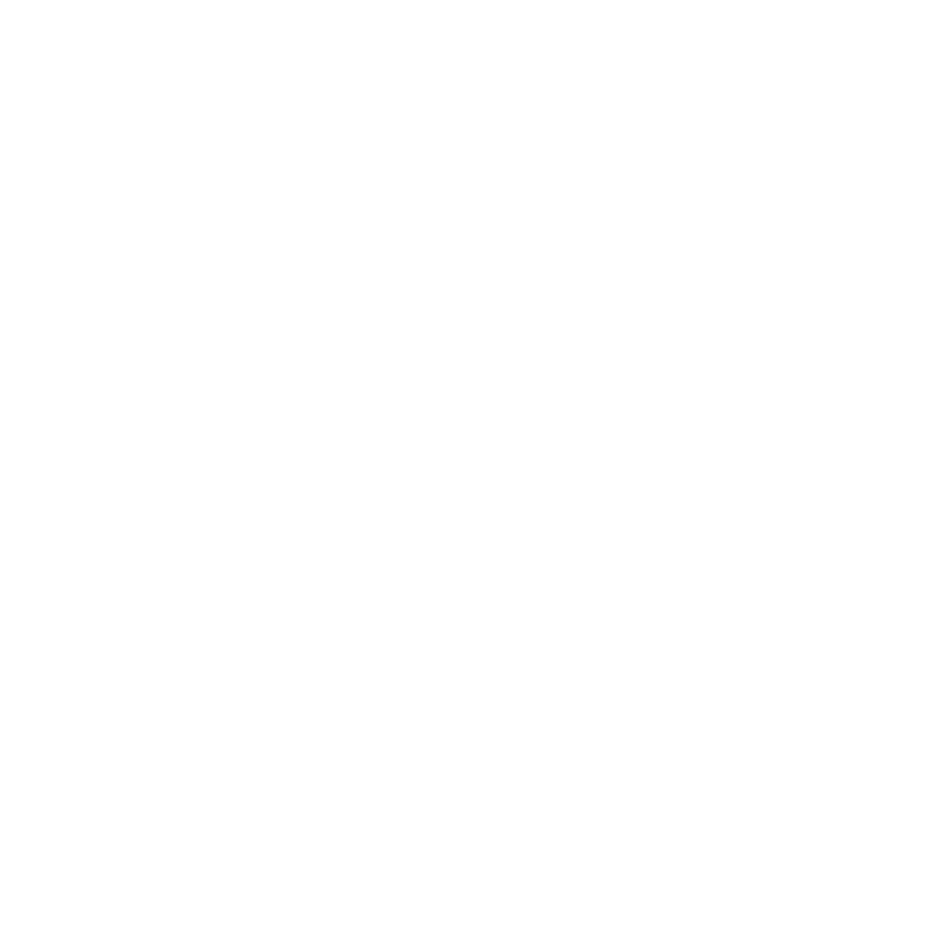
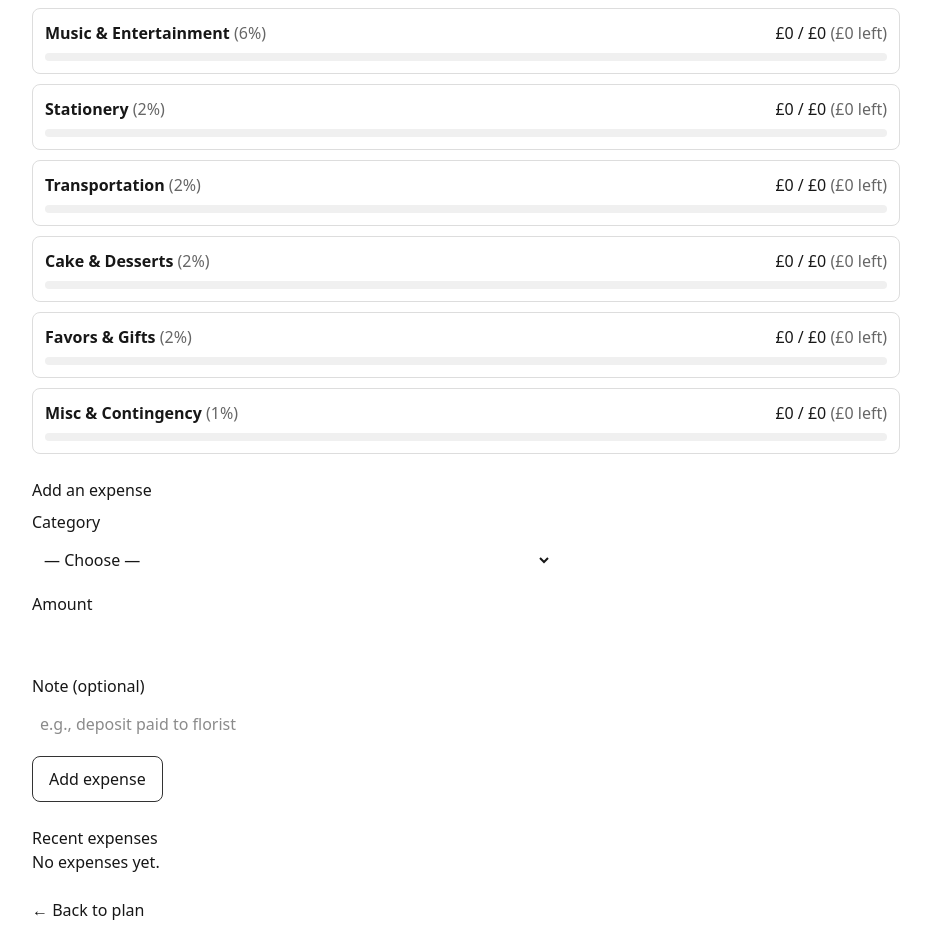
Before and after one commit to fffffFFFFF-fff/wedding-checklist, a Next.js app: page /budget in a window 1280 px wide. Before the commit this address had no page. Shown: the part 524-1452 px from the top of the page, without its empty margins (174-1105 px from the left). Before the commit the page ends 800 px from the top, so only its background shows below. Built offline with nearby package versions, Linux system fonts and the light colour scheme.

Commit message:
Create page.tsx

```diff
--- /dev/null
+++ b/app/budget/page.tsx
@@ -0,0 +1,284 @@
+"use client";
+
+import { useEffect, useMemo, useState } from "react";
+
+type Seed = {
+  schema: {
+    budget_defaults_percent: Record<string, number>;
+  };
+};
+
+type Expense = {
+  id: string;
+  category: string;
+  amount: number;
+  note?: string;
+  created_at: string; // ISO date
+};
+
+function currency(n: number) {
+  return "£" + n.toLocaleString(undefined, { maximumFractionDigits: 0 });
+}
+
+export default function BudgetPage() {
+  const [seed, setSeed] = useState<Seed | null>(null);
+  const [loading, setLoading] = useState(true);
+  const [error, setError] = useState<string | null>(null);
+
+  // Pull wedding budget from localStorage (set on /start)
+  const budgetStr =
+    typeof window !== "undefined" ? localStorage.getItem("weddingBudget") : null;
+  const totalBudget = budgetStr ? Number(budgetStr) : 0;
+
+  // Expenses live in localStorage for MVP
+  const [expenses, setExpenses] = useState<Expense[]>([]);
+
+  useEffect(() => {
+    fetch("/data/wedding_mvp_seed.json")
+      .then((r) => r.json())
+      .then((data: Seed) => setSeed(data))
+      .catch(() => setError("Could not load budget defaults."))
+      .finally(() => setLoading(false));
+
+    const stored = localStorage.getItem("expenses");
+    if (stored) setExpenses(JSON.parse(stored));
+  }, []);
+
+  function saveExpenses(next: Expense[]) {
+    setExpenses(next);
+    localStorage.setItem("expenses", JSON.stringify(next));
+  }
+
+  const categories = useMemo(() => {
+    if (!seed) return [];
+    const percents = seed.schema.budget_defaults_percent || {};
+    return Object.entries(percents).map(([name, pct]) => {
+      const cap = Math.round((pct / 100) * totalBudget);
+      const spent = expenses
+        .filter((e) => e.category === name)
+        .reduce((sum, e) => sum + e.amount, 0);
+      const remaining = cap - spent;
+      return { name, pct, cap, spent, remaining };
+    });
+  }, [seed, expenses, totalBudget]);
+
+  // Form state for new expense
+  const [cat, setCat] = useState<string>("");
+  const [amount, setAmount] = useState<string>("");
+  const [note, setNote] = useState<string>("");
+
+  function addExpense(e: React.FormEvent) {
+    e.preventDefault();
+    if (!cat || !amount) {
+      alert("Pick a category and amount.");
+      return;
+    }
+    const entry: Expense = {
+      id: Math.random().toString(36).slice(2),
+      category: cat,
+      amount: Math.max(0, Number(amount)),
+      note,
+      created_at: new Date().toISOString(),
+    };
+    saveExpenses([entry, ...expenses]);
+    setAmount("");
+    setNote("");
+  }
+
+  function deleteExpense(id: string) {
+    saveExpenses(expenses.filter((x) => x.id !== id));
+  }
+
+  if (loading) {
+    return (
+      <main style={{ maxWidth: 900, margin: "40px auto", padding: 16, fontFamily: "system-ui" }}>
+        Loading…
+      </main>
+    );
+  }
+  if (error) {
+    return (
+      <main style={{ maxWidth: 900, margin: "40px auto", padding: 16, fontFamily: "system-ui" }}>
+        <p>{error}</p>
+        <p>
+          <a href="/">← Back home</a>
+        </p>
+      </main>
+    );
+  }
+
+  return (
+    <main style={{ maxWidth: 900, margin: "40px auto", padding: 16, fontFamily: "system-ui" }}>
+      <h1>Budget</h1>
+      <p style={{ margin: "8px 0" }}>
+        <strong>Total budget:</strong> {totalBudget ? currency(totalBudget) : "—"}
+      </p>
+
+      {/* Category overview */}
+      <section style={{ marginTop: 16 }}>
+        <h2>Suggested Allocation</h2>
+        <div style={{ display: "grid", gap: 10 }}>
+          {categories.map((c) => {
+            const cap = Math.max(0, c.cap);
+            const spent = Math.min(c.spent, Math.max(cap, 1));
+            const pct = cap > 0 ? Math.round((spent / cap) * 100) : 0;
+            return (
+              <div
+                key={c.name}
+                style={{
+                  border: "1px solid #ddd",
+                  borderRadius: 8,
+                  padding: 12,
+                  display: "grid",
+                  gap: 8,
+                }}
+              >
+                <div style={{ display: "flex", justifyContent: "space-between", gap: 12 }}>
+                  <div style={{ fontWeight: 600 }}>
+                    {c.name} <span style={{ color: "#666", fontWeight: 400 }}>({c.pct}%)</span>
+                  </div>
+                  <div>
+                    {currency(c.spent)} / {currency(c.cap)}{" "}
+                    <span style={{ color: c.remaining < 0 ? "#b00020" : "#666" }}>
+                      ({c.remaining < 0 ? "-" : ""}{currency(Math.abs(c.remaining))}{" "}
+                      {c.remaining < 0 ? "over" : "left"})
+                    </span>
+                  </div>
+                </div>
+                <div style={{ height: 8, background: "#f0f0f0", borderRadius: 999 }}>
+                  <div
+                    style={{
+                      height: 8,
+                      width: `${Math.min(100, pct)}%`,
+                      background: c.remaining < 0 ? "#b00020" : "#222",
+                      borderRadius: 999,
+                    }}
+                  />
+                </div>
+              </div>
+            );
+          })}
+        </div>
+      </section>
+
+      {/* Add expense */}
+      <section style={{ marginTop: 24 }}>
+        <h2>Add an expense</h2>
+        <form
+          onSubmit={addExpense}
+          style={{ display: "grid", gap: 12, maxWidth: 520, marginTop: 8 }}
+        >
+          <label>
+            Category
+            <select
+              value={cat}
+              onChange={(e) => setCat(e.target.value)}
+              style={{ display: "block", width: "100%", padding: 8, marginTop: 6 }}
+            >
+              <option value="">— Choose —</option>
+              {categories.map((c) => (
+                <option key={c.name} value={c.name}>
+                  {c.name}
+                </option>
+              ))}
+            </select>
+          </label>
+
+          <label>
+            Amount
+            <input
+              type="number"
+              min={0}
+              value={amount}
+              onChange={(e) => setAmount(e.target.value)}
+              style={{ display: "block", width: "100%", padding: 8, marginTop: 6 }}
+            />
+          </label>
+
+          <label>
+            Note (optional)
+            <input
+              type="text"
+              value={note}
+              onChange={(e) => setNote(e.target.value)}
+              style={{ display: "block", width: "100%", padding: 8, marginTop: 6 }}
+              placeholder="e.g., deposit paid to florist"
+            />
+          </label>
+
+          <button
+            type="submit"
+            style={{
+              padding: "10px 16px",
+              border: "1px solid #333",
+              borderRadius: 8,
+              background: "#fff",
+              width: "fit-content",
+              cursor: "pointer",
+            }}
+          >
+            Add expense
+          </button>
+        </form>
+      </section>
+
+      {/* Expense list */}
+      <section style={{ marginTop: 24 }}>
+        <h2>Recent expenses</h2>
+        {expenses.length === 0 ? (
+          <p>No expenses yet.</p>
+        ) : (
+          <div
+            style={{
+              display: "grid",
+              gap: 8,
+              borderTop: "1px solid #eee",
+              marginTop: 8,
+              paddingTop: 8,
+            }}
+          >
+            {expenses.map((e) => (
+              <div
+                key={e.id}
+                style={{
+                  display: "grid",
+                  gridTemplateColumns: "1fr auto auto",
+                  alignItems: "center",
+                  gap: 8,
+                  border: "1px solid #eee",
+                  borderRadius: 8,
+                  padding: 10,
+                }}
+              >
+                <div>
+                  <div style={{ fontWeight: 600 }}>{e.category}</div>
+                  <div style={{ fontSize: 12, color: "#666" }}>
+                    {new Date(e.created_at).toLocaleDateString()} {e.note ? "· " + e.note : ""}
+                  </div>
+                </div>
+                <div style={{ fontWeight: 600 }}>{currency(e.amount)}</div>
+                <button
+                  onClick={() => deleteExpense(e.id)}
+                  style={{
+                    border: "1px solid #333",
+                    background: "#fff",
+                    borderRadius: 6,
+                    padding: "6px 10px",
+                    cursor: "pointer",
+                  }}
+                  title="Delete expense"
+                >
+                  Delete
+                </button>
+              </div>
+            ))}
+          </div>
+        )}
+      </section>
+
+      <p style={{ marginTop: 24 }}>
+        <a href="/plan">← Back to plan</a>
+      </p>
+    </main>
+  );
+}
```
